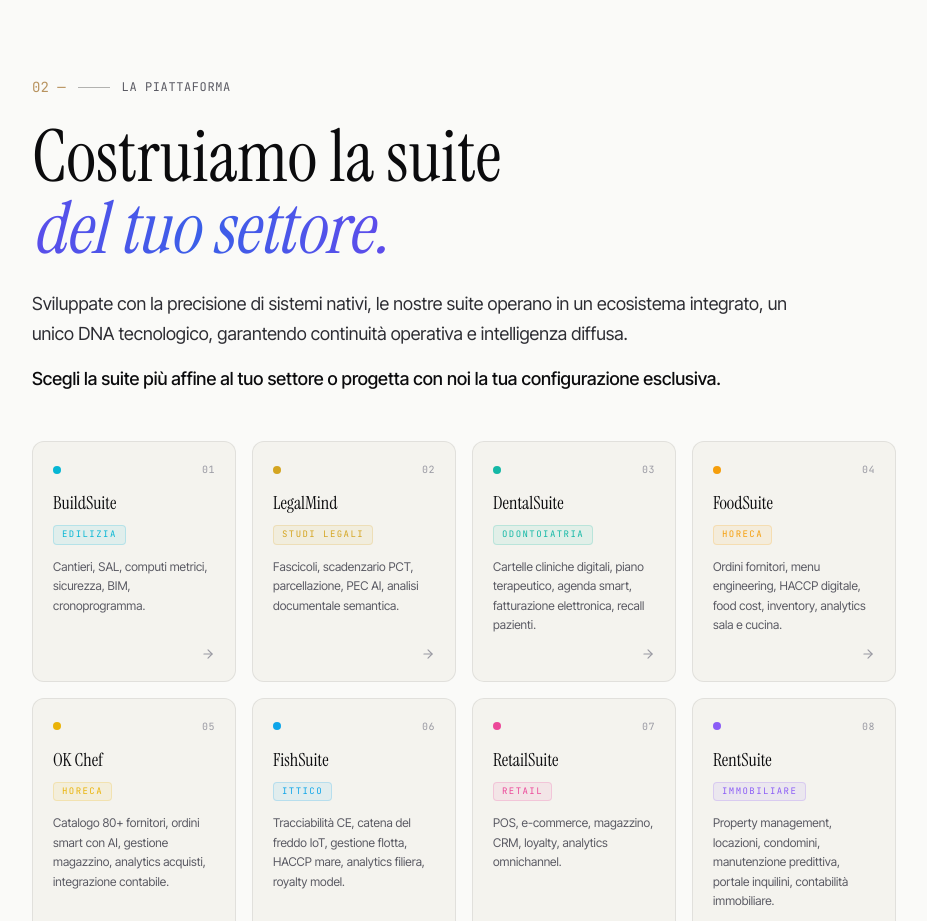
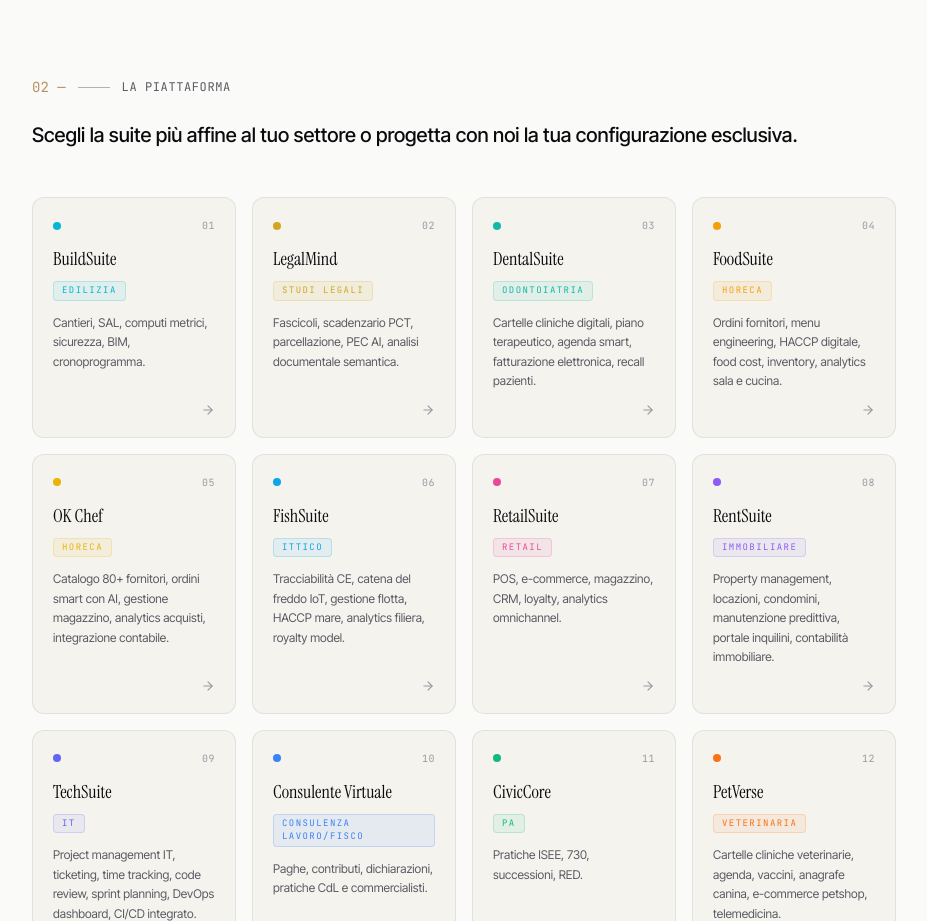
Before and after one commit to giuseppemignanocr7-create/ecosystem-srl, a Next.js app: page / in a window 1280 px wide. Shown: the part 2820-3741 px from the top of the page, without its empty margins (32-959 px from the left). Built offline with nearby package versions, Linux system fonts and the light colour scheme.

Commit message:
copy: remove SuiteGrid heading and long intro paragraph

```diff
--- a/components/sections/SuiteGrid.tsx
+++ b/components/sections/SuiteGrid.tsx
@@ -30,21 +30,8 @@ export function SuiteGrid() {
       <div className="container-custom relative z-10">
         <SectionNumber number="02 —" label="La Piattaforma" />
 
-        <Reveal>
-          <h2 className="font-serif text-4xl sm:text-5xl lg:text-6xl xl:text-7xl leading-[1.02] mb-6 max-w-4xl">
-            Costruiamo la suite
-            <br />
-            <em className="italic text-gradient-animate">del tuo settore.</em>
-          </h2>
-        </Reveal>
-
         <Reveal delay={100}>
-          <p className="text-lg text-ink-700 mb-4 max-w-3xl leading-relaxed">
-            Sviluppate con la precisione di sistemi nativi, le nostre suite operano in un
-            ecosistema integrato, un unico DNA tecnologico, garantendo continuità operativa e
-            intelligenza diffusa.
-          </p>
-          <p className="text-lg text-ink-900 mb-12 max-w-3xl leading-relaxed font-medium">
+          <p className="text-lg lg:text-xl text-ink-900 mt-4 mb-12 max-w-3xl leading-relaxed font-medium">
             Scegli la suite più affine al tuo settore o progetta con noi la tua configurazione
             esclusiva.
           </p>
```
